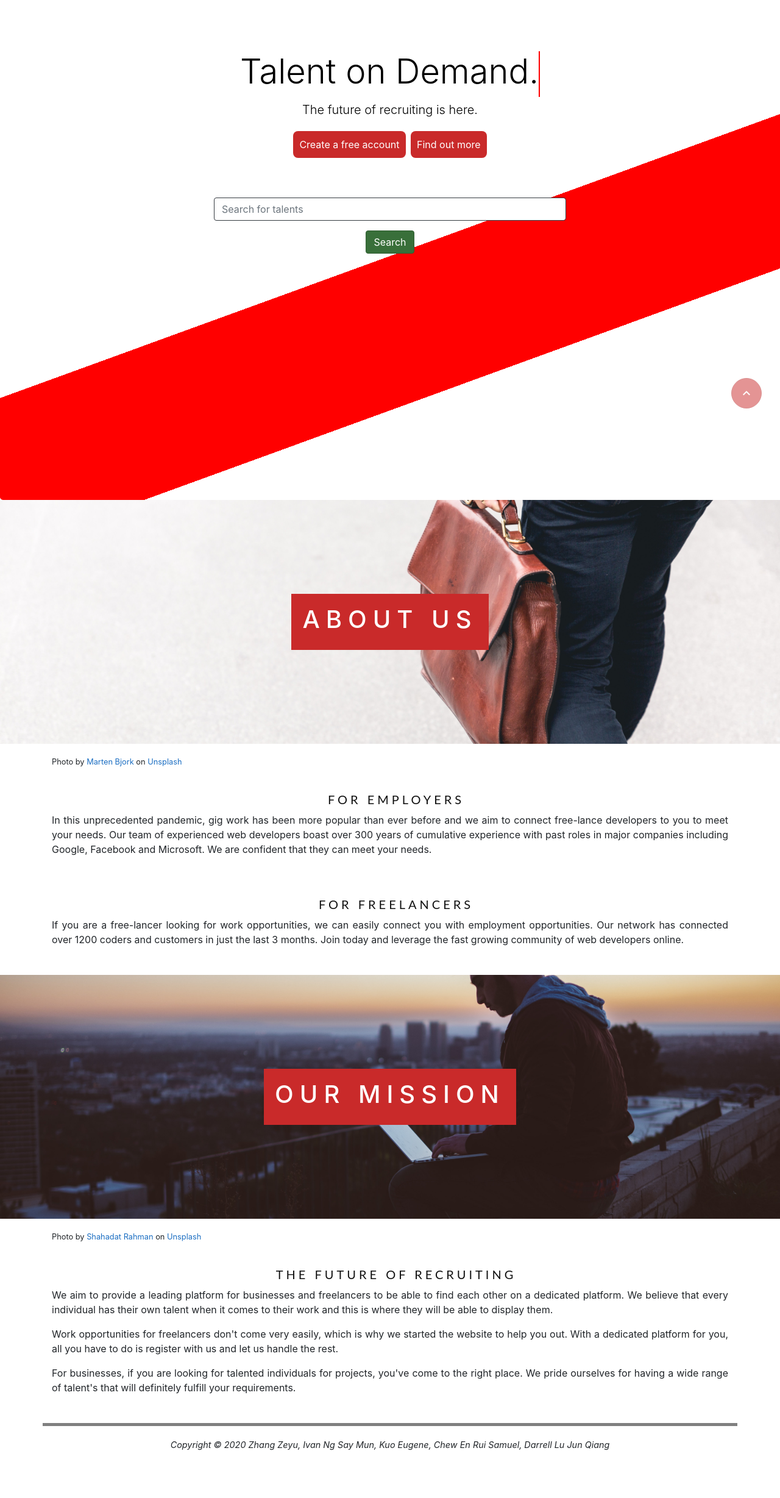
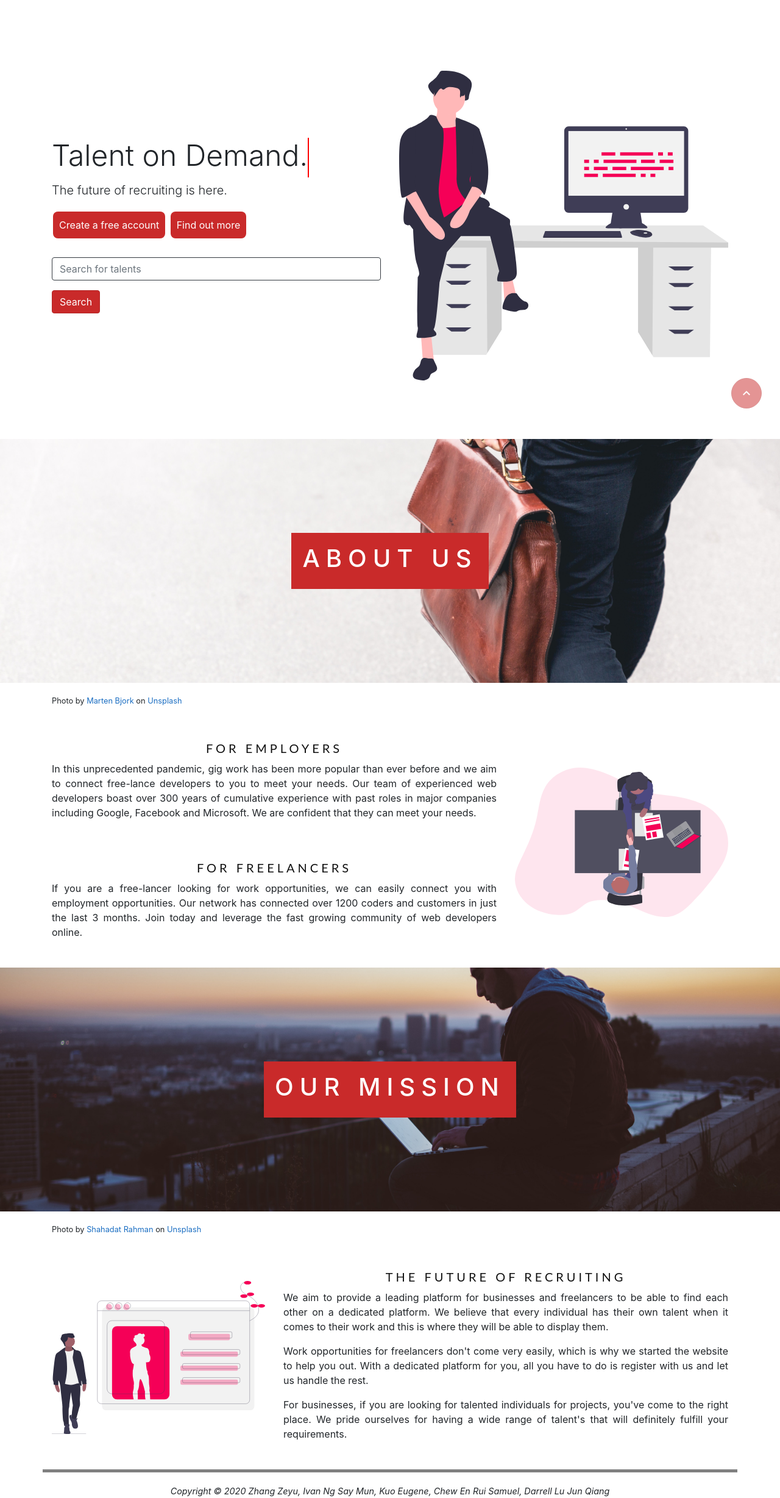
Before and after one commit to zeyu2001/ICT1004-Project, a PHP site: page / in a window 1280 px wide. Shown: the part 80-2537 px from the top of the page at 61% size. Before the commit the page ends 2459 px from the top, so only its background shows below. Run offline with PHP 8.4, Linux system fonts and the light colour scheme.

Commit message:
landing page frontend

```diff
--- a/css/main.css
+++ b/css/main.css
@@ -32,7 +32,7 @@ html {
     float: right;
 }
 
-.icon-right h1, h2 {
+.icon-right h1, .icon-right h2 {
     display: inline-block;
 }
 
@@ -133,13 +133,70 @@ body { padding-top: 100px; }
 
 /* 3. Landing Page
 –––––––––––––––––––––––––––––––––––––––––––––––––– */
+/* For smaller screens */
+@media (min-width: 992px) {
+    .landing-title h1
+    {
+        font-size: 3rem;
+    }
+
+    #index-jumbotron {
+        height: calc(100vh - 100px);
+        margin-bottom: 0;
+        background: white;
+    }
+
+    #landing-img {
+        max-height: calc(100vh - 100px - 64px * 2);
+    }
+}
+
+@media (max-width: 992px) {
+    .landing-title h1
+    {
+        font-size: 2.5rem;
+    }
+
+    #index-jumbotron {
+        height: calc(100vh - 70px);
+        margin-bottom: 0;
+        background: white;
+    }
+
+    #landing-img {
+        max-height: calc(100vh - 70px - 64px * 2);
+    }
+}
+
+@media (max-width: 768px)
+{
+    #index-jumbotron {
+        height: calc(100vh - 70px);
+        margin-bottom: 0;
+        background: white;
+        text-align: center;
+    }
+    #landing-img {
+        max-height: calc(100vh - 70px - 400px);
+    }
+}
+
+/* Vertically Center Jumbotron Elements */
 #index-jumbotron {
-    background: linear-gradient(160deg, white 50%, #ff0000 50%, #ff0000 70%, white 70%);
-    background-repeat: no-repeat;
-    color: black;
-    height: 100vh;
-    padding-bottom: 0px;
-    margin-bottom: 0px;
+    display: flex;
+    align-items: center;
+}
+
+#landing-img {
+    max-width: 100%;
+}
+
+#interview-img {
+    max-width: 100%;
+}
+
+#profile-img {
+    max-width: 100%;
 }
 
 @media (min-width: 768px) {
@@ -213,8 +270,6 @@ body, html {
 
 .landing-heading
 {
-    width: 100%;
-    text-align: center;
     letter-spacing: 5px;
     text-transform: uppercase;
     font: 20px "Lato", sans-serif;
--- a/index.php
+++ b/index.php
@@ -11,7 +11,11 @@
         <?php
             include "nav.inc.php";
         ?>
-        <header class="jumbotron text-center" id='index-jumbotron'>
+        <header>
+            <div class="jumbotron col-md-12" id='index-jumbotron'>
+                <div class="container">
+                    <div class="row align-items-center">
+                        <div class="col-md-6 order-md-1 order-2">
                             <div class="landing-title">
                                 <h1 class="display-4">Talent on Demand.</h1>
                             </div>
@@ -19,11 +23,18 @@
                             <a class="red-button" href="register.php">Create a free account</a>
                             <a class="red-button" href="#about">Find out more</a>
                             <form id="searchBar" class="containter" action="listings.php" method="post">
-                <div class="form-group col-md-6 mx-auto">
+                                <div class="form-group mx-auto">
                                     <input class="form-control border border-dark" name="input" type="search" placeholder="Search for talents" aria-label="Search">
                                 </div>
-                <button class="btn btn-success my-2 my-sm-0" type="submit">Search</button>
+                                <button class="btn btn-danger my-2 my-sm-0" type="submit">Search</button>
                             </form>
+                        </div>
+                        <div class="col-md-6 order-md-2 order-1">
+                            <img id="landing-img" class="mx-auto d-block" src="images/undraw_feeling_proud.svg" alt="">
+                        </div>
+                    </div>
+                </div>
+            </div>
         </header>
 
         <main>
@@ -43,8 +54,10 @@
                             Unsplash
                         </a>
                     </p>
+                    <div class="row align-items-center">
+                        <div class="col-md-8 order-md-1 order-2">
                             <div class="landing-segment" data-aos="fade-down">
-                        <h2 class="landing-heading">For Employers</h2>
+                                <h2 class="landing-heading text-center">For Employers</h2>
                                 <p>
                                     In this unprecedented pandemic, gig work has been more popular than ever
                                     before and we aim to connect free-lance developers to you to meet your needs.
@@ -54,13 +67,18 @@
                                 </p>
                             </div>
                             <div class="landing-segment" data-aos="fade-down">
-                        <h2 class="landing-heading">For Freelancers</h2>
+                                <h2 class="landing-heading text-center">For Freelancers</h2>
                                 <p>
                                     If you are a free-lancer looking for work opportunities, we can easily connect
                                     you with employment opportunities. Our network has connected over 1200 coders
                                     and customers in just the last 3 months. Join today and leverage the fast growing
                                     community of web developers online.
                                 </p>
+                            </div>
+                        </div>
+                        <div class="col-md-4 order-md-2 order-1" data-aos="fade-down">
+                            <img id="interview-img" class="mx-auto d-block" src="images/undraw_interview.svg" alt="">
+                        </div>
                     </div>
                 </div>
             </section>
@@ -82,8 +100,13 @@
                             Unsplash
                         </a>
                     </p>
+                    <div class="row align-items-center">
+                        <div class="col-md-4 order-md-1 order-2"  data-aos="fade-down">
+                            <img id="profile-img" class="mx-auto d-block" src="images/undraw_profile.svg" alt="">
+                        </div>
+                        <div class="col-md-8 order-md-2 order-1">
                             <div class="landing-segment" data-aos="fade-down">
-                        <h2 class="landing-heading">The Future of Recruiting</h2>
+                                <h2 class="landing-heading text-center">The Future of Recruiting</h2>
                                 <p>
                                 We aim to provide a leading platform for businesses and freelancers to be able to find each other
                                 on a dedicated platform. We believe that every individual has their own talent when it comes to their work
@@ -100,6 +123,8 @@
                                 </p>
                             </div>
                         </div>
+                    </div>
+                </div>
             </section>
         </main>
         <?php
```
Also changed, not shown: images/undraw_Hire.svg (added), images/undraw_feeling_proud.svg (added), images/undraw_interview.svg (added), images/undraw_profile.svg (added). Lines whose indentation alone changed are shown as unchanged.
